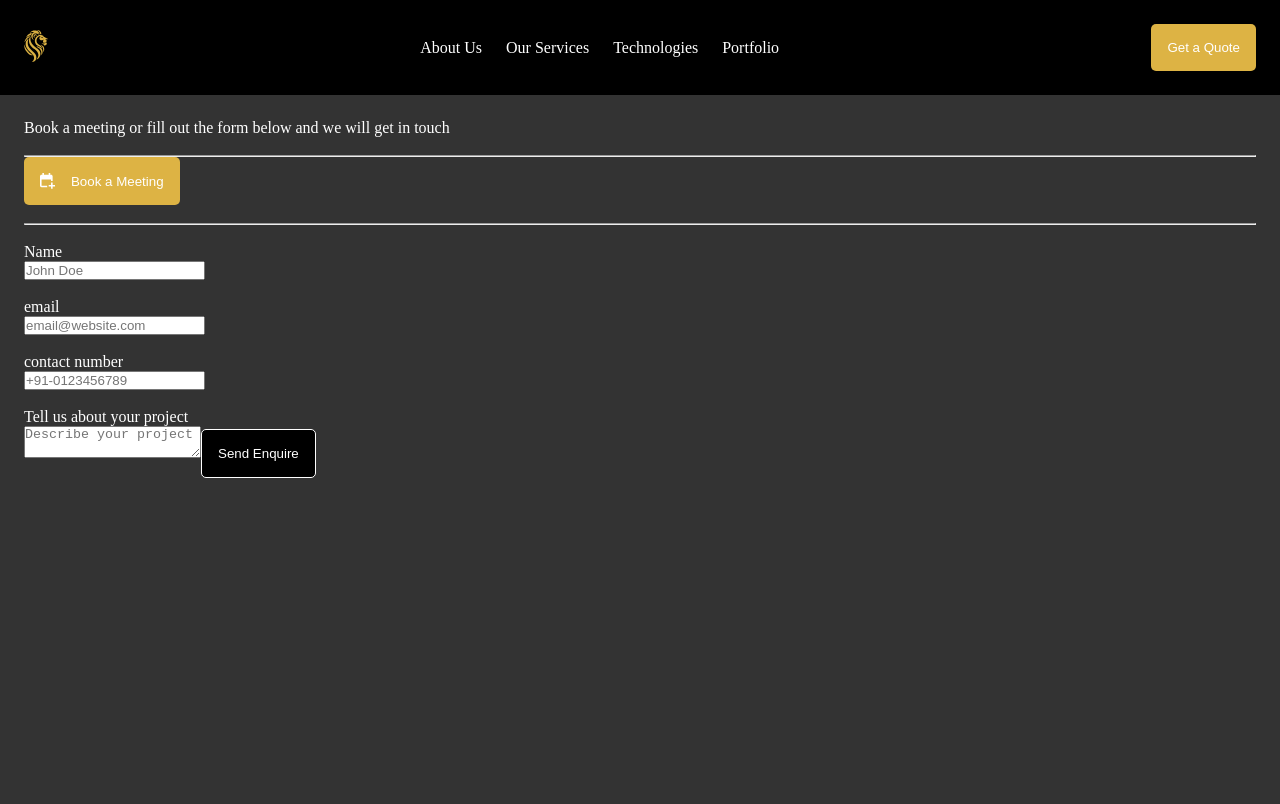
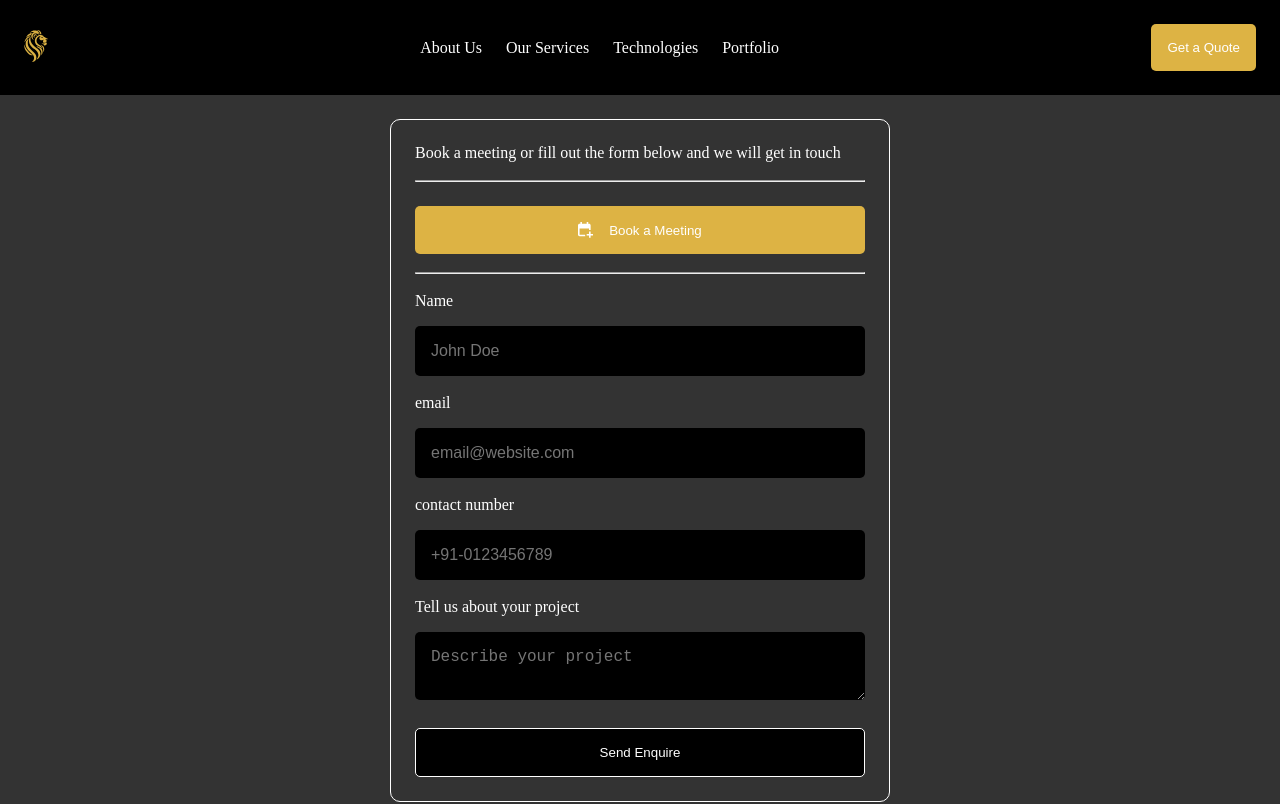
Before and after one commit to divyanshchahar/website, a Next.js app: page /contactus in a window 1280 px wide. Shown: the top 804 px of the page. Built offline with nearby package versions, Linux system fonts and the light colour scheme.

Commit message:
updtaed layout added divs to achiev navigation and styling

```diff
--- a/src/pages/contactus.tsx
+++ b/src/pages/contactus.tsx
@@ -3,21 +3,19 @@ import styles from "./contactus.module.css";
 import CTAButton from "@/ui/components/CTAButton";
 import iconSchedule from "./../../public/icons/icon_meeting.svg";
 import externalLinks from "@/consts/externalLinks";
-import NavLink from "@/ui/components/NavLink";
 
 const DetailsOrSchedule = () => {
   return (
-    <form>
+    <div className={styles.formContainer}>
       <p>Book a meeting or fill out the form below and we will get in touch</p>
 
       <br />
 
       <hr />
-
       <a
         href={externalLinks.bookingUrl}
         target="blank"
-        className="pointerOnHover"
+        className="pointOnHover"
       >
         <CTAButton
           buttonText="Book a Meeting"
@@ -25,7 +23,14 @@ const DetailsOrSchedule = () => {
           buttonIconName="Calendar"
         />
       </a>
+
+      <form
+        onSubmit={(e) => {
+          e.preventDefault();
+        }}
+      >
         <br />
+
         <hr />
 
         <br />
@@ -57,6 +62,7 @@ const DetailsOrSchedule = () => {
 
         <Button buttonText="Send Enquire" />
       </form>
+    </div>
   );
 };
 
```
Lines whose indentation alone changed are shown as unchanged.
